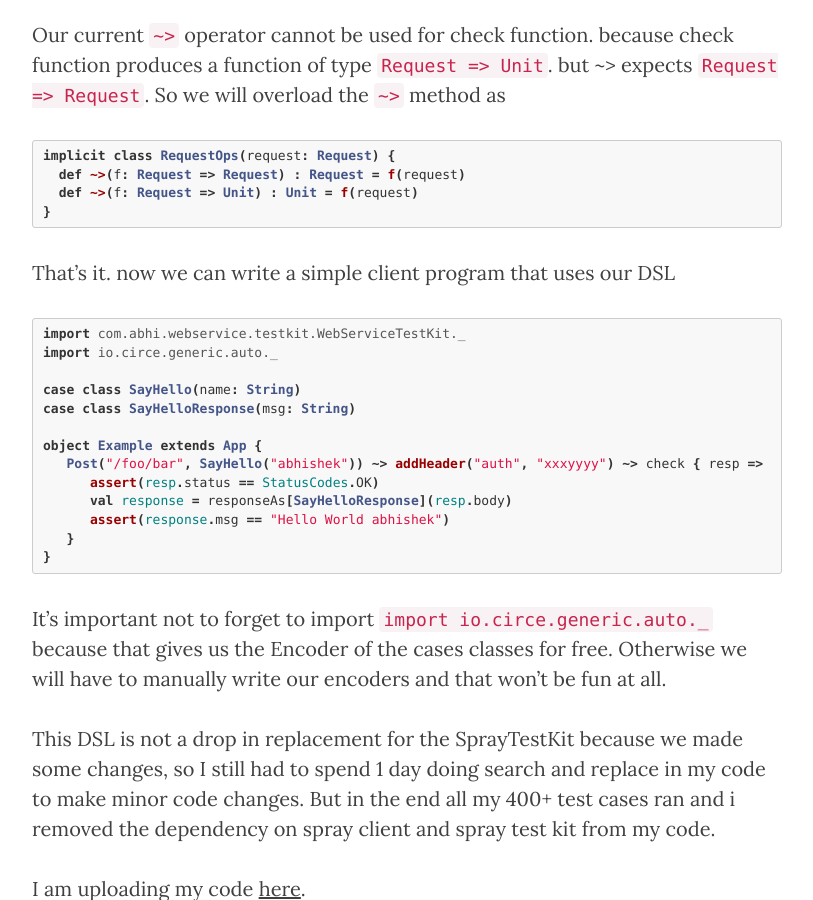
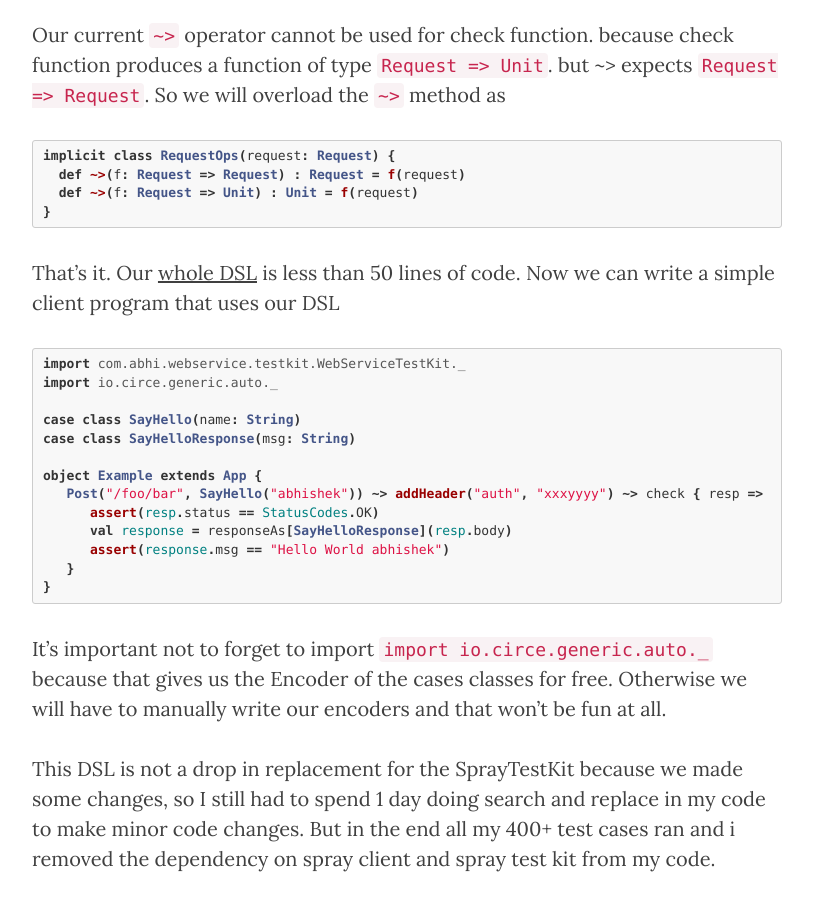
Before and after one commit to abhsrivastava/abhsrivastava.github.io, a Jekyll site: the page built from _posts/2017-10-27-Replace-SprayTestKit-With-Custom-DSL.md, in a window 1280 px wide and 900 px high, scrolled down 4158 px. Shown: the whole window, without its empty margins (233-1046 px from the left). Built offline with Jekyll 4.4.1, drawn with Linux system fonts in a browser that asks for light colours; nearby versions of some CDN libraries.

Commit message:
added link

````diff
--- a/_posts/2017-10-27-Replace-SprayTestKit-With-Custom-DSL.md
+++ b/_posts/2017-10-27-Replace-SprayTestKit-With-Custom-DSL.md
@@ -111,7 +111,7 @@ implicit class RequestOps(request: Request) {
 }
 ```
 
-That's it. now we can write a simple client program that uses our DSL
+That's it. Our [whole DSL][5] is less than 50 lines of code. Now we can write a simple client program that uses our DSL
 
 ```scala
 import com.abhi.webservice.testkit.WebServiceTestKit._
@@ -133,6 +133,7 @@ It's important not to forget to import `import io.circe.generic.auto._` because
 
 This DSL is not a drop in replacement for the SprayTestKit because we made some changes, so I still had to spend 1 day doing search and replace in my code to make minor code changes. But in the end all my 400+ test cases ran and i removed the dependency on spray client and spray test kit from my code.
 
+
 I am uploading my code [here][3].
 
 
````
Also changed, not shown: other parts of _posts/2017-10-27-Replace-SprayTestKit-With-Custom-DSL.md (+1 -0 lines).
